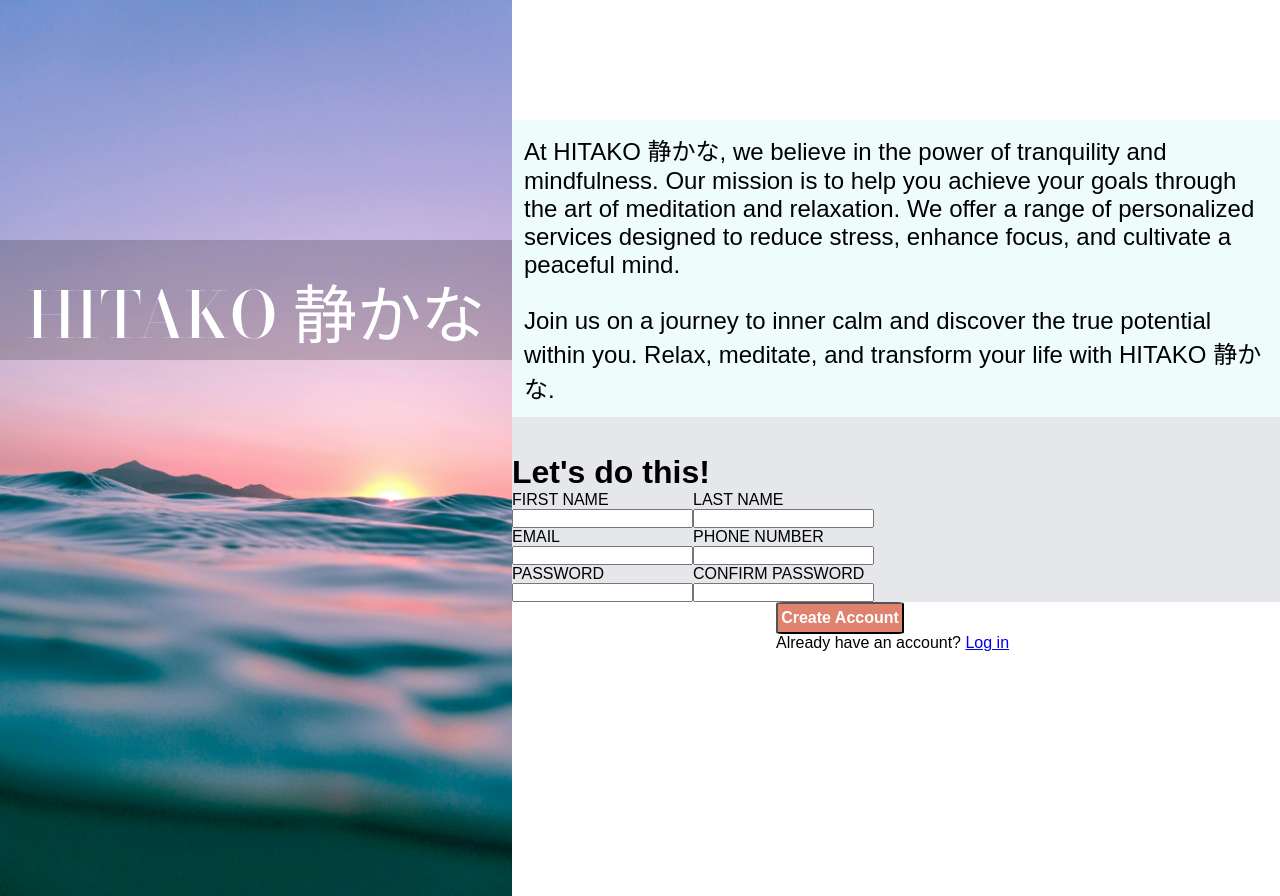
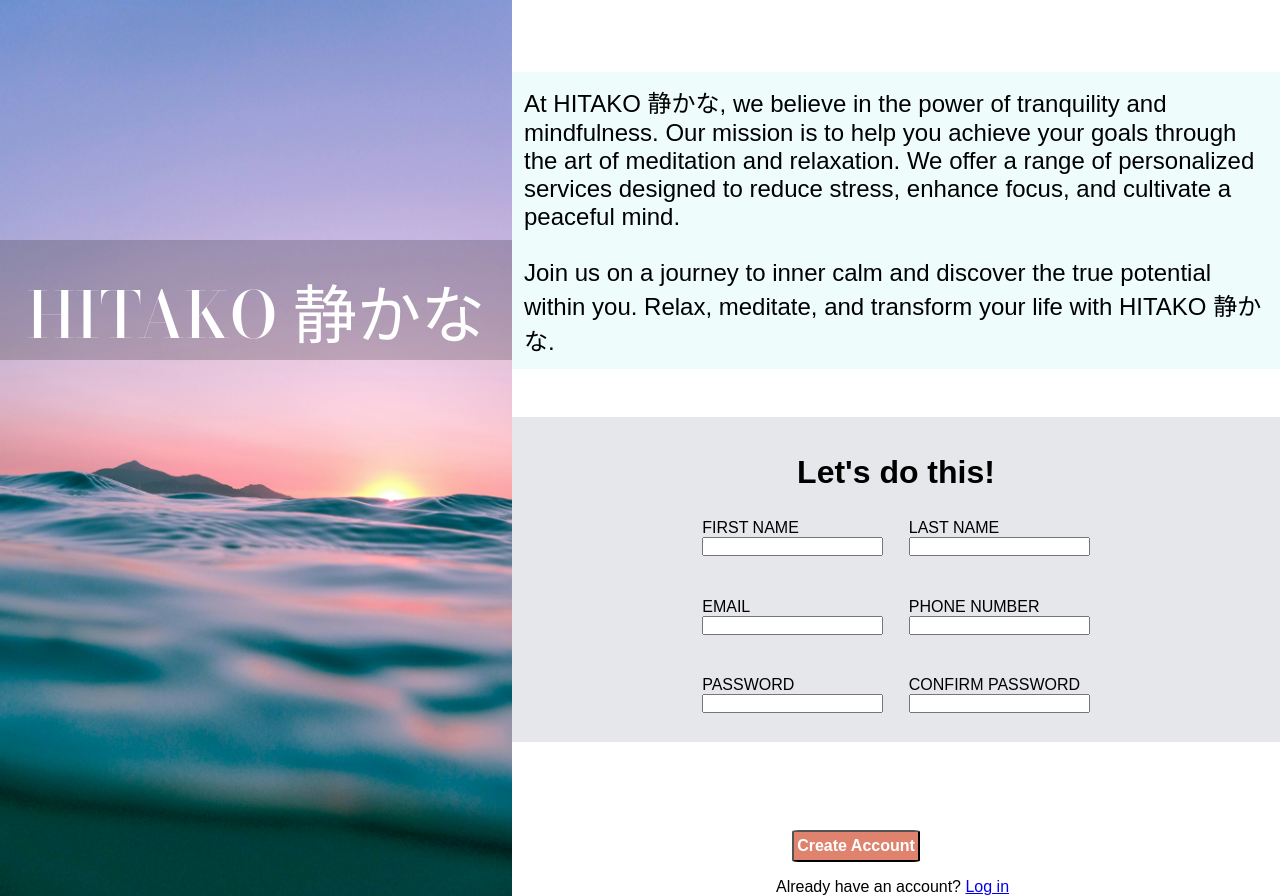
Before and after one commit to jxcksonli/signupform, a plain HTML site: page index.html in a window 1280 px wide. Drawn offline with nearby package versions, Linux system fonts and the light colour scheme.

Commit message:
Ensure that the form and buttons are spaced out

```diff
--- a/index.html
+++ b/index.html
@@ -26,6 +26,7 @@
                 <p class="about-us-text"> At HITAKO 静かな, we believe in the power of tranquility and mindfulness. Our mission is to help you achieve your goals through the art of meditation and relaxation. We offer a range of personalized services designed to reduce stress, enhance focus, and cultivate a peaceful mind.</p>
                 <p class="about-us-text"><br> Join us on a journey to inner calm and discover the true potential within you. Relax, meditate, and transform your life with HITAKO 静かな. <br> </p>
             </div>
+            <div class="aboveform"></div>
             <div class="forms">
                 <h1> <br> Let's do this! </h1>
                 <form action="example.com/path" method="post">
@@ -63,6 +64,8 @@
                     </div>
                 </form>
             </div>
+            <div class="whitespace">
+            </div>
             <div class="otherfunctions">
                 <button class="create-acc"> Create Account </button>
                 <p> Already have an account? <a href="/index.html"> Log in<a></p>
--- a/style.css
+++ b/style.css
@@ -43,6 +43,10 @@
     font-size: 64px;
 }
 
+.aboveform {
+    height: 10vh;
+}
+
 .form {
     display: flex;
     width: 60vw;
@@ -52,6 +56,9 @@
 
 .forms{
     background-color: #E5E7EB;
+    display: flex;
+    flex-direction: column;
+    align-items: center;
 }
 
 .whitespace {
@@ -69,11 +76,17 @@
 .doubleinputs{
     display: flex;
     flex-direction: row;
+    margin: 2vh;
 }
 
 .individualinput{
     display: flex;
     flex-direction: column;
+    margin: 1vw;
+}
+
+.individualinput:focus {
+    border: blue;
 }
 
 .otherfunctions{
@@ -89,6 +102,7 @@
     font-size: 16px;
     transition: 0.2s;
     font-weight: bold;
+    margin: 2vh;
 }
 
 .create-acc:hover{
```
